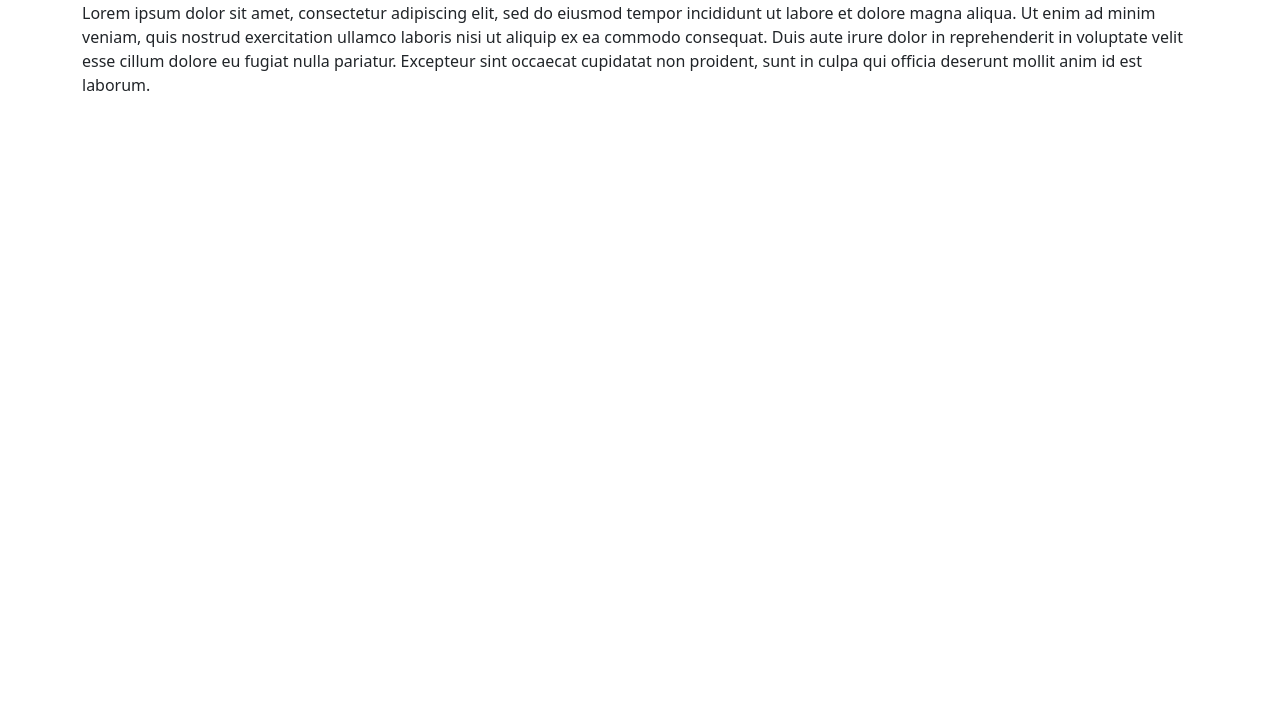
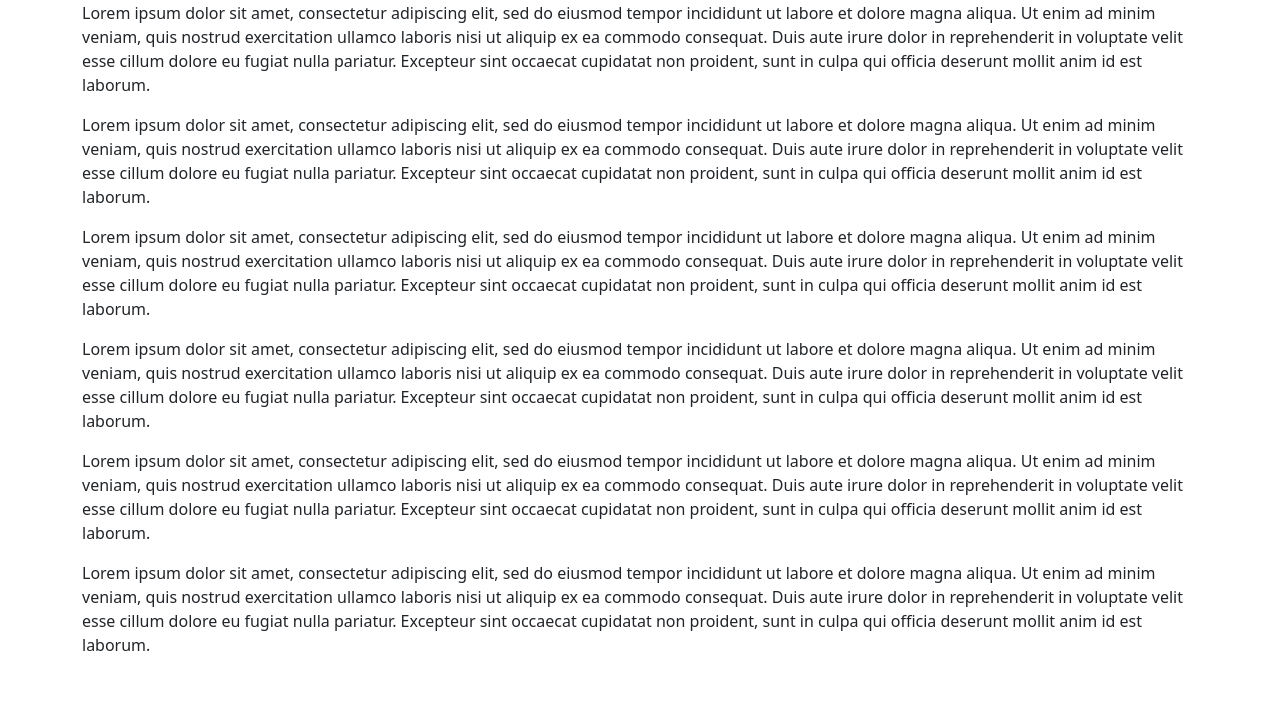
Before and after one commit to pythoncpp/jenkins-demo, a plain HTML site: page index.html in a window 1280 px wide. Shown: the part 87-800 px from the top of the page. Drawn offline with nearby package versions, Linux system fonts and the light colour scheme.

Commit message:
added v4

```diff
--- a/index.html
+++ b/index.html
@@ -14,13 +14,58 @@
       h1 {
         text-align: center;
         margin: 20px;
-        color: blue;
+        color: green;
       }
     </style>
   </head>
   <body>
     <div class="container">
-      <h1>website v3</h1>
+      <h1>website v4</h1>
+      <p>
+        Lorem ipsum dolor sit amet, consectetur adipiscing elit, sed do eiusmod
+        tempor incididunt ut labore et dolore magna aliqua. Ut enim ad minim
+        veniam, quis nostrud exercitation ullamco laboris nisi ut aliquip ex ea
+        commodo consequat. Duis aute irure dolor in reprehenderit in voluptate
+        velit esse cillum dolore eu fugiat nulla pariatur. Excepteur sint
+        occaecat cupidatat non proident, sunt in culpa qui officia deserunt
+        mollit anim id est laborum.
+      </p>
+      <p>
+        Lorem ipsum dolor sit amet, consectetur adipiscing elit, sed do eiusmod
+        tempor incididunt ut labore et dolore magna aliqua. Ut enim ad minim
+        veniam, quis nostrud exercitation ullamco laboris nisi ut aliquip ex ea
+        commodo consequat. Duis aute irure dolor in reprehenderit in voluptate
+        velit esse cillum dolore eu fugiat nulla pariatur. Excepteur sint
+        occaecat cupidatat non proident, sunt in culpa qui officia deserunt
+        mollit anim id est laborum.
+      </p>
+      <p>
+        Lorem ipsum dolor sit amet, consectetur adipiscing elit, sed do eiusmod
+        tempor incididunt ut labore et dolore magna aliqua. Ut enim ad minim
+        veniam, quis nostrud exercitation ullamco laboris nisi ut aliquip ex ea
+        commodo consequat. Duis aute irure dolor in reprehenderit in voluptate
+        velit esse cillum dolore eu fugiat nulla pariatur. Excepteur sint
+        occaecat cupidatat non proident, sunt in culpa qui officia deserunt
+        mollit anim id est laborum.
+      </p>
+      <p>
+        Lorem ipsum dolor sit amet, consectetur adipiscing elit, sed do eiusmod
+        tempor incididunt ut labore et dolore magna aliqua. Ut enim ad minim
+        veniam, quis nostrud exercitation ullamco laboris nisi ut aliquip ex ea
+        commodo consequat. Duis aute irure dolor in reprehenderit in voluptate
+        velit esse cillum dolore eu fugiat nulla pariatur. Excepteur sint
+        occaecat cupidatat non proident, sunt in culpa qui officia deserunt
+        mollit anim id est laborum.
+      </p>
+      <p>
+        Lorem ipsum dolor sit amet, consectetur adipiscing elit, sed do eiusmod
+        tempor incididunt ut labore et dolore magna aliqua. Ut enim ad minim
+        veniam, quis nostrud exercitation ullamco laboris nisi ut aliquip ex ea
+        commodo consequat. Duis aute irure dolor in reprehenderit in voluptate
+        velit esse cillum dolore eu fugiat nulla pariatur. Excepteur sint
+        occaecat cupidatat non proident, sunt in culpa qui officia deserunt
+        mollit anim id est laborum.
+      </p>
       <p>
         Lorem ipsum dolor sit amet, consectetur adipiscing elit, sed do eiusmod
         tempor incididunt ut labore et dolore magna aliqua. Ut enim ad minim
```
